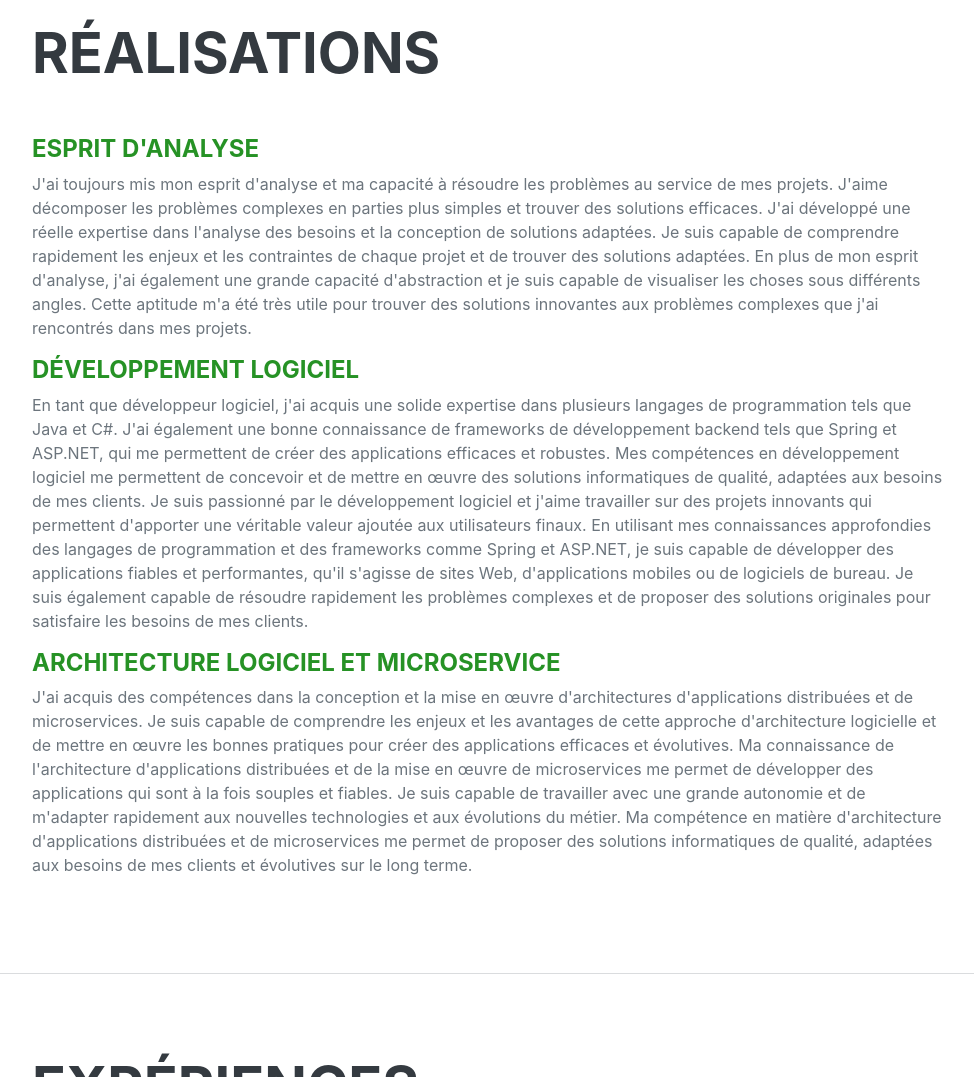
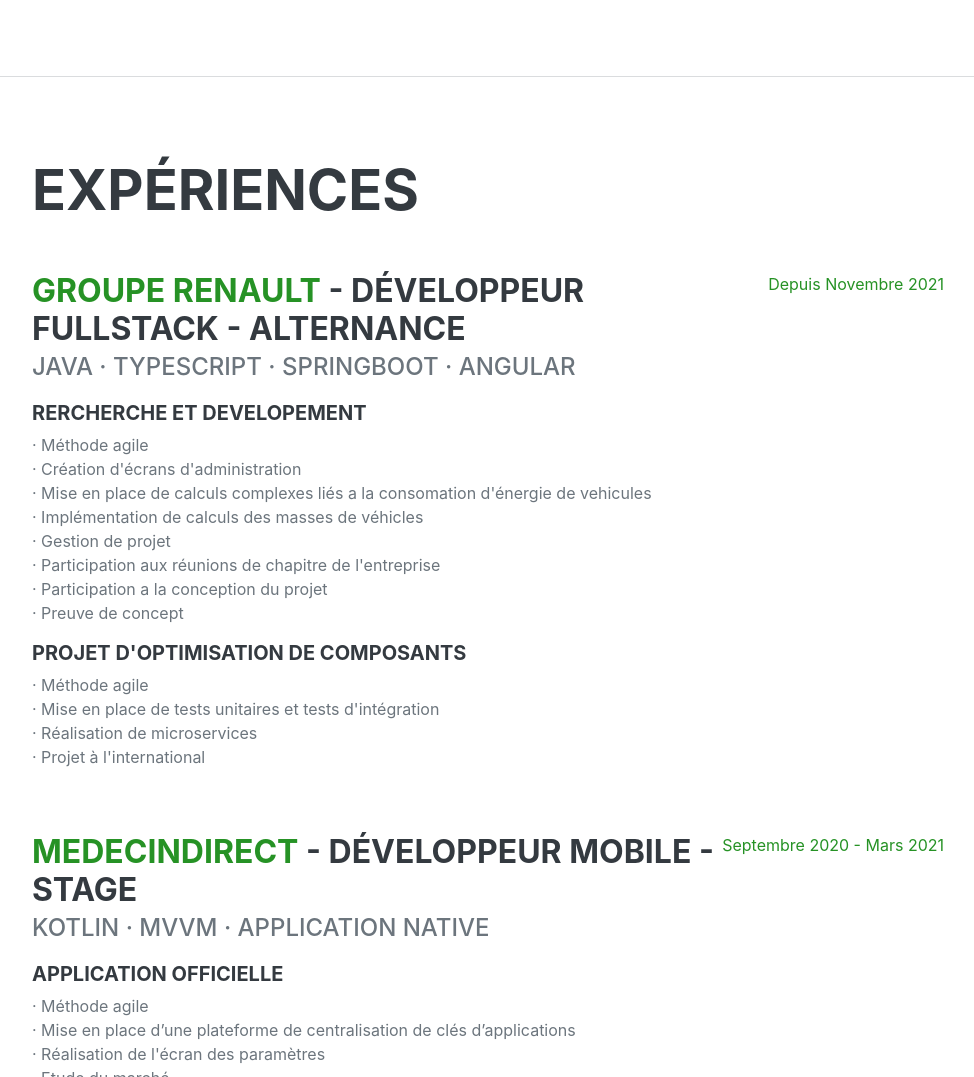
Before and after one commit to KevinBarao/KevinBarao.github.io, a website: page index.html in a window 1280 px wide. Shown: the part 2700-3777 px from the top of the page, without its empty margins (288-1262 px from the left). Drawn offline with nearby package versions, Linux system fonts and the light colour scheme; files whose address does not match are found by name; a web font is replaced by a local one.

Commit message:
Update index.html

```diff
--- a/index.html
+++ b/index.html
@@ -106,27 +106,6 @@
                                     Ma connaissance de l'architecture d'applications distribuées et de la mise en œuvre de microservices me permet de développer des applications qui sont à la fois souples et fiables. Je suis capable de travailler avec une grande autonomie et de m'adapter rapidement aux nouvelles technologies et aux évolutions du métier.
 
                                     Ma compétence en matière d'architecture d'applications distribuées et de microservices me permet de proposer des solutions informatiques de qualité, adaptées aux besoins de mes clients et évolutives sur le long terme. </p>
-                    <br>
-                    <h2 class="mb-5">RÉALISATIONS</h2>
-                    <h4 class="text-primary">Esprit d'analyse</h4>
-                        <p>J'ai toujours mis mon esprit d'analyse et ma capacité à résoudre les problèmes au service de mes projets. J'aime décomposer les problèmes complexes en parties plus simples et trouver des solutions efficaces.
-
-                        J'ai développé une réelle expertise dans l'analyse des besoins et la conception de solutions adaptées. Je suis capable de comprendre rapidement les enjeux et les contraintes de chaque projet et de trouver des solutions adaptées.
-
-                        En plus de mon esprit d'analyse, j'ai également une grande capacité d'abstraction et je suis capable de visualiser les choses sous différents angles. Cette aptitude m'a été très utile pour trouver des solutions innovantes aux problèmes complexes que j'ai rencontrés dans mes projets. </p>
-                    <h4 class="text-primary">Développement logiciel</h4>
-                        <p>En tant que développeur logiciel, j'ai acquis une solide expertise dans plusieurs langages de programmation tels que Java et C#. J'ai également une bonne connaissance de frameworks de développement backend tels que Spring et ASP.NET, qui me permettent de créer des applications efficaces et robustes.
-
-                            Mes compétences en développement logiciel me permettent de concevoir et de mettre en œuvre des solutions informatiques de qualité, adaptées aux besoins de mes clients. Je suis passionné par le développement logiciel et j'aime travailler sur des projets innovants qui permettent d'apporter une véritable valeur ajoutée aux utilisateurs finaux.
-
-                            En utilisant mes connaissances approfondies des langages de programmation et des frameworks comme Spring et ASP.NET, je suis capable de développer des applications fiables et performantes, qu'il s'agisse de sites Web, d'applications mobiles ou de logiciels de bureau. Je suis également capable de résoudre rapidement les problèmes complexes et de proposer des solutions originales pour satisfaire les besoins de mes clients. </p>
-                    <h4 class="text-primary">Architecture logiciel et microservice</h4>
-                        <p>J'ai acquis des compétences dans la conception et la mise en œuvre d'architectures d'applications distribuées et de microservices. Je suis capable de comprendre les enjeux et les avantages de cette approche d'architecture logicielle et de mettre en œuvre les bonnes pratiques pour créer des applications efficaces et évolutives.
-
-                            Ma connaissance de l'architecture d'applications distribuées et de la mise en œuvre de microservices me permet de développer des applications qui sont à la fois souples et fiables. Je suis capable de travailler avec une grande autonomie et de m'adapter rapidement aux nouvelles technologies et aux évolutions du métier.
-
-                            Ma compétence en matière d'architecture d'applications distribuées et de microservices me permet de proposer des solutions informatiques de qualité, adaptées aux besoins de mes clients et évolutives sur le long terme. </p>
-
                 </div>
             </section>
             <hr class="m-0" />
```
